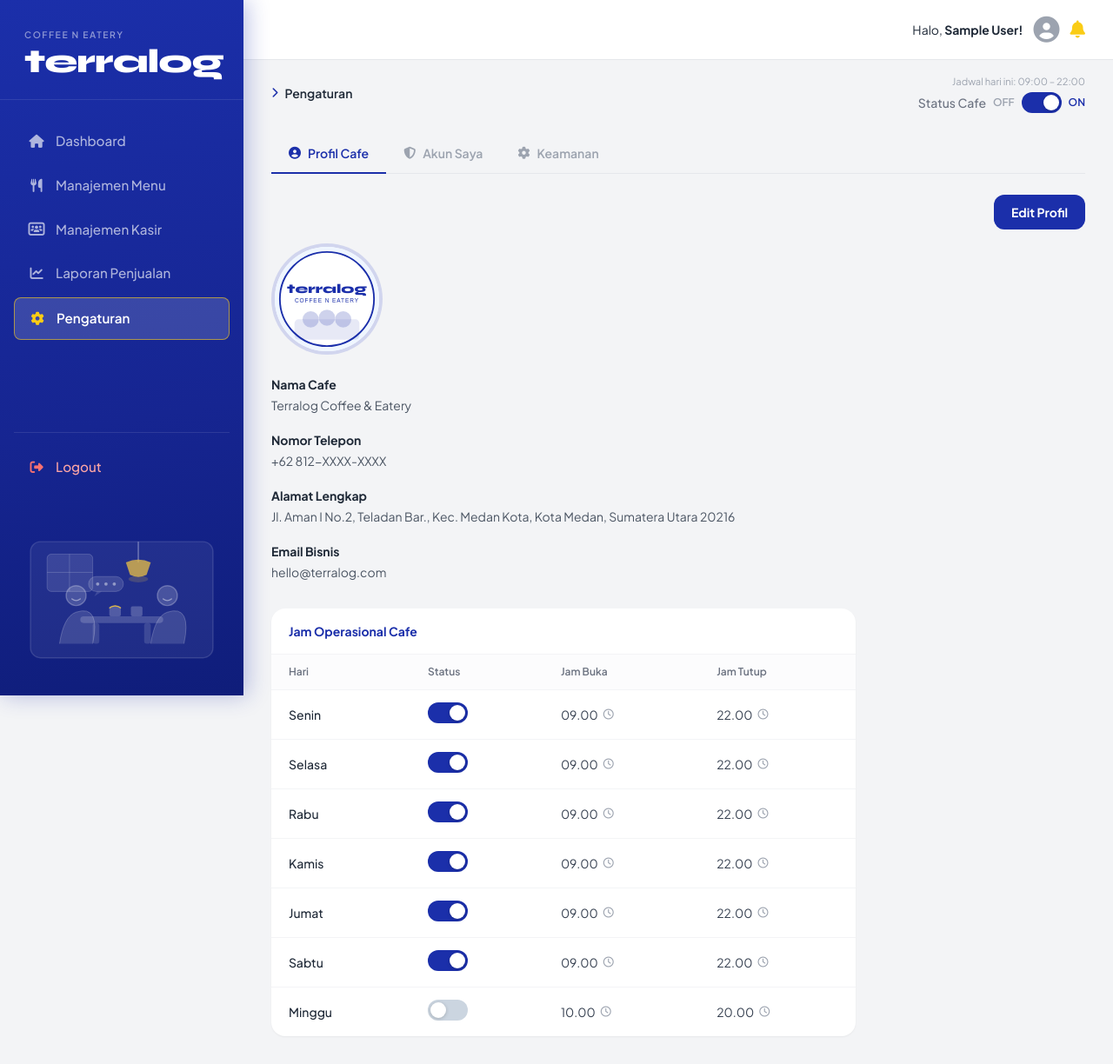
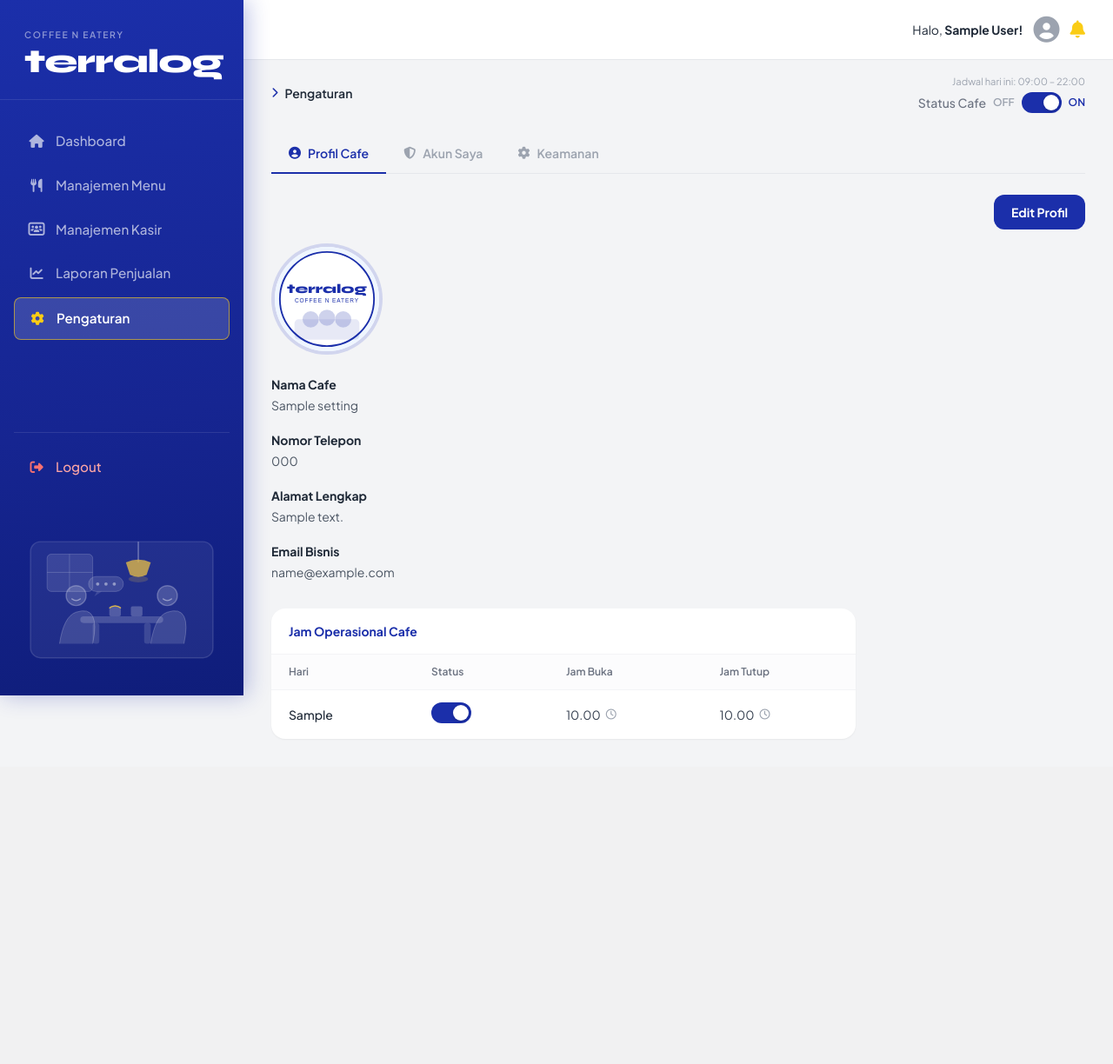
Before and after one commit to ahmddarff/tubesimk, a Flask app: page /owner/pengaturan in a window 1280 px wide. Shown: the whole page at 87% size. After the commit the page ends 850 px from the top, so only its background shows below. Run offline with Flask 3, Linux system fonts and the light colour scheme; a user stored in the database is signed in; tables that the repository leaves empty hold one stand-in row (values such as "Sample post"); some libraries are stand-ins or nearby versions.

Commit message:
bersihkan route owner & update html dinamis owner

```diff
--- a/routes/owner_routes.py
+++ b/routes/owner_routes.py
@@ -1,6 +1,6 @@
 from flask import Blueprint, render_template, request, jsonify
 from flask_login import login_required, current_user
-from models import User, CafeSetting
+from models import User, CafeSetting, OperationalHour
 from extensions import db
 from werkzeug.security import generate_password_hash, check_password_hash
 
@@ -10,16 +10,6 @@ owner_bp = Blueprint('owner', __name__)
 @login_required
 def dashboard():
     return render_template('owner/dashboard.html')
-
-jam_operasional = [
-    {"nama": "Senin",  "buka": True,  "jam_buka": "09.00", "jam_tutup": "22.00"},
-    {"nama": "Selasa", "buka": True,  "jam_buka": "09.00", "jam_tutup": "22.00"},
-    {"nama": "Rabu",   "buka": True,  "jam_buka": "09.00", "jam_tutup": "22.00"},
-    {"nama": "Kamis",  "buka": True,  "jam_buka": "09.00", "jam_tutup": "22.00"},
-    {"nama": "Jumat",  "buka": True,  "jam_buka": "09.00", "jam_tutup": "22.00"},
-    {"nama": "Sabtu",  "buka": True,  "jam_buka": "09.00", "jam_tutup": "22.00"},
-    {"nama": "Minggu", "buka": False, "jam_buka": "10.00", "jam_tutup": "20.00"},
-]
 
 staff_data = [
     {"id": 1, "nama": "Andi Pratama", "shift": "Pagi",  "status": "online",  "total_transaksi": 42},
@@ -59,7 +49,6 @@ transaksi_data = [
 @login_required # <--- Mengunci rute
 def manajemen_menu():
     return render_template('owner/manajemen-menu.html',
-        username=current_user.name,
         menu_list=menu_data
     )
 
@@ -68,7 +57,6 @@ def manajemen_menu():
 def manajemen_kasir():
     kasir_online = sum(1 for k in kasir_data if k['status'] == 'online')
     return render_template('owner/manajemen-kasir.html',
-        username=current_user.name,
         kasir_list=kasir_data,
         kasir_online=kasir_online,
         total_kasir=len(kasir_data)
@@ -78,29 +66,23 @@ def manajemen_kasir():
 @login_required
 def laporan_penjualan():
     return render_template('owner/laporan-penjualan.html',
-        username=current_user.name,
         transaksi_list=transaksi_data
     )
 
 @owner_bp.route('/pengaturan')
 @login_required
 def pengaturan():
-    # Tarik data dari database
     cafe_info = CafeSetting.query.first()
 
-    # Format ulang agar cocok dengan variabel HTML
-    data_cafe = {
-        "nama": cafe_info.cafe_name if cafe_info else "Belum diatur",
-        "telp": cafe_info.phone if cafe_info else "-",
-        "alamat": cafe_info.address if cafe_info else "-",
-        "email": cafe_info.email if cafe_info else "-",
-    }
+    # Ambil dan urutkan jadwal
+    jam_db = OperationalHour.query.all()
+    urutan_hari = {"Senin": 1, "Selasa": 2, "Rabu": 3, "Kamis": 4, "Jumat": 5, "Sabtu": 6, "Minggu": 7}
+    jam_db.sort(key=lambda x: urutan_hari.get(x.day_of_week, 8))
 
+    # Lempar objeknya langsung! Tidak perlu dictionary data_cafe
     return render_template('owner/pengaturan.html',
-        username=current_user.name,
-        profil_cafe=data_cafe, # <--- Masukkan data dari DB ke sini
-        user=current_user,
-        jam_operasional=jam_operasional
+        cafe_info=cafe_info,
+        jam_operasional=jam_db
     )
 
 # ── Menu APIs ─────────────────────────────────────────
@@ -232,7 +214,20 @@ def update_password():
 @login_required
 def toggle_jam_operasional():
     data = request.json
-    for h in jam_operasional:
-        if h["nama"] == data.get("hari"):
-            h["buka"] = data.get("buka"); break
-    return jsonify({"success": True, "message": "Jadwal diperbarui!"})
+    hari = data.get("hari")
+    status_buka = data.get("buka")
+
+    # Cari jadwal berdasarkan hari di database
+    jadwal = OperationalHour.query.filter_by(day_of_week=hari).first()
+
+    if jadwal:
+        jadwal.is_open = status_buka
+        try:
+            db.session.commit()
+            return jsonify({"success": True, "message": f"Status hari {hari} diperbarui!"})
+        except Exception as e:
+            db.session.rollback()
+            print(f"Error update jadwal: {e}")
+            return jsonify({"success": False, "message": "Gagal menyimpan ke database."})
+
+    return jsonify({"success": False, "message": "Hari tidak ditemukan di database!"})
--- a/templates/owner/base.html
+++ b/templates/owner/base.html
@@ -163,7 +163,7 @@
     <!-- Top Header -->
     <header class="bg-white px-8 py-4 flex items-center justify-end border-b border-gray-200 sticky top-0 z-40">
         <div class="flex items-center gap-3">
-            <span class="text-sm text-gray-800">Halo, <strong class="font-bold">{{ username }}!</strong></span>
+            <span class="text-sm text-gray-800">Halo, <strong class="font-bold">{{ current_user.name }}!</strong></span>
             <i class="fa-solid fa-circle-user text-3xl text-gray-400 cursor-pointer hover:text-brand-dark transition-colors"></i>
             <i class="fa-solid fa-bell text-xl text-yellow-400 cursor-pointer hover:rotate-12 transition-transform"></i>
         </div>
--- a/templates/owner/pengaturan.html
+++ b/templates/owner/pengaturan.html
@@ -60,19 +60,19 @@
         <div class="flex flex-col gap-5 max-w-2xl">
             <div>
                 <p class="text-sm font-bold text-gray-800 mb-1">Nama Cafe</p>
-                <p class="text-sm text-gray-600" id="viewNamaCafe">Terralog Coffee & Eatery</p>
+                <p class="text-sm text-gray-600" id="viewNamaCafe">{{ cafe_info.cafe_name or 'Belum diatur' }}</p>
             </div>
             <div>
                 <p class="text-sm font-bold text-gray-800 mb-1">Nomor Telepon</p>
-                <p class="text-sm text-gray-600" id="viewNoTelp">+62 812-XXXX-XXXX</p>
+                <p class="text-sm text-gray-600" id="viewNoTelp">{{ cafe_info.phone or '-' }}</p>
             </div>
             <div>
                 <p class="text-sm font-bold text-gray-800 mb-1">Alamat Lengkap</p>
-                <p class="text-sm text-gray-600" id="viewAlamat">Jl. Aman I No.2, Teladan Bar., Kec. Medan Kota, Kota Medan, Sumatera Utara 20216</p>
+                <p class="text-sm text-gray-600" id="viewAlamat">{{ cafe_info.address or '-' }}</p>
             </div>
             <div>
                 <p class="text-sm font-bold text-gray-800 mb-1">Email Bisnis</p>
-                <p class="text-sm text-gray-600" id="viewEmail">hello@terralog.com</p>
+                <p class="text-sm text-gray-600" id="viewEmail">{{ cafe_info.email or '-' }}</p>
             </div>
         </div>
 
@@ -94,23 +94,23 @@
                     <tbody>
                         {% for hari in jam_operasional %}
                         <tr class="border-b border-gray-100 last:border-0 hover:bg-blue-50/20 transition-colors">
-                            <td class="px-5 py-3.5 text-gray-800 font-medium">{{ hari.nama }}</td>
+                            <td class="px-5 py-3.5 text-gray-800 font-medium">{{ hari.day_of_week }}</td>
                             <td class="px-5 py-3.5">
                                 <label class="toggle-switch relative inline-block w-[46px] h-6 cursor-pointer">
-                                    <input type="checkbox" {% if hari.buka %}checked{% endif %}
-                                           onchange="toggleHari(this, '{{ hari.nama }}')">
+                                    <input type="checkbox" {% if hari.is_open %}checked{% endif %}
+                                           onchange="toggleHari(this, '{{ hari.day_of_week }}')">
                                     <span class="toggle-slider"></span>
                                 </label>
                             </td>
                             <td class="px-5 py-3.5">
                                 <div class="flex items-center gap-1.5 text-gray-700">
-                                    <span>{{ hari.jam_buka }}</span>
+                                    <span>{{ hari.open_time.strftime('%H.%M') if hari.open_time else '00.00' }}</span>
                                     <i class="fa-regular fa-clock text-gray-400 text-xs"></i>
                                 </div>
                             </td>
                             <td class="px-5 py-3.5">
                                 <div class="flex items-center gap-1.5 text-gray-700">
-                                    <span>{{ hari.jam_tutup }}</span>
+                                    <span>{{ hari.close_time.strftime('%H.%M') if hari.close_time else '00.00' }}</span>
                                     <i class="fa-regular fa-clock text-gray-400 text-xs"></i>
                                 </div>
                             </td>
@@ -144,22 +144,22 @@
         <div class="flex flex-col gap-4 max-w-2xl">
             <div class="flex flex-col gap-1">
                 <label class="text-sm font-bold text-gray-800">Nama Cafe</label>
-                <input type="text" id="editNamaCafe" value="Terralog Coffee & Eatery"
+                <input type="text" id="editNamaCafe" value="{{ cafe_info.cafe_name or 'Belum diatur' }}"
                        class="px-4 py-2.5 bg-blue-50/50 border border-blue-100 rounded-xl text-sm outline-none focus:border-[#1B2FAA] transition-colors w-full">
             </div>
             <div class="flex flex-col gap-1">
                 <label class="text-sm font-bold text-gray-800">Nomor Telepon</label>
-                <input type="text" id="editNoTelp" value="+62 812-XXXX-XXXX"
+                <input type="text" id="editNoTelp" value="{{ cafe_info.phone or '-' }}"
                        class="px-4 py-2.5 bg-blue-50/50 border border-blue-100 rounded-xl text-sm outline-none focus:border-[#1B2FAA] transition-colors w-full">
             </div>
             <div class="flex flex-col gap-1">
                 <label class="text-sm font-bold text-gray-800">Alamat Lengkap</label>
-                <input type="text" id="editAlamat" value="Jl. Aman I No.2, Teladan Bar., Kec. Medan Kota, Kota Medan, Sumatera Utara 20216"
+                <input type="text" id="editAlamat" value="{{ cafe_info.address or '-' }}"
                        class="px-4 py-2.5 bg-blue-50/50 border border-blue-100 rounded-xl text-sm outline-none focus:border-[#1B2FAA] transition-colors w-full">
             </div>
             <div class="flex flex-col gap-1">
                 <label class="text-sm font-bold text-gray-800">Email Bisnis</label>
-                <input type="email" id="editEmailCafe" value="hello@terralog.com"
+                <input type="email" id="editEmailCafe" value="{{ cafe_info.email or '-' }}"
                        class="px-4 py-2.5 bg-blue-50/50 border border-blue-100 rounded-xl text-sm outline-none focus:border-[#1B2FAA] transition-colors w-full">
             </div>
             <div class="flex justify-end gap-3 mt-2">
```
